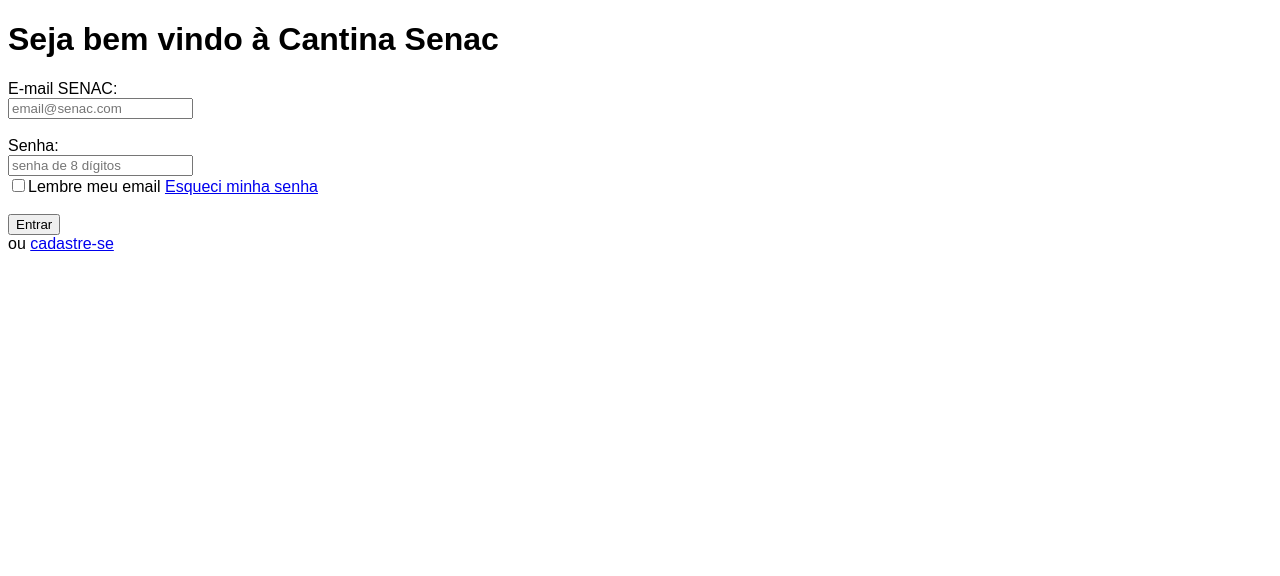
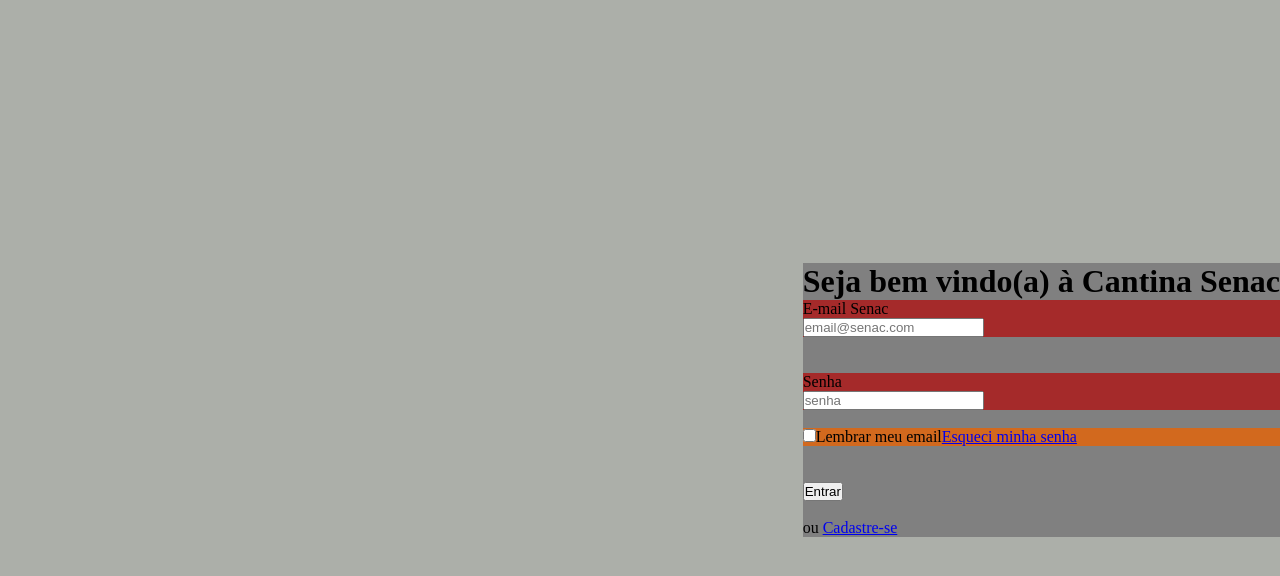
Before and after one commit to prof-lucas-senac/cantina-senac-2025-front, an Angular app: page / in a window 1280 px wide. Shown: the top 576 px of the page. Built offline with nearby package versions, Linux system fonts and the light colour scheme.

Commit message:
colori e ajustei a tela

```diff
--- a/src/app/components/login/login.component.css
+++ b/src/app/components/login/login.component.css
@@ -0,0 +1,21 @@
+.div-principal {
+    display: flex;
+    background-color: rgb(172, 175, 169);
+    height: 100vh;
+    width: 100%;
+    align-items: center;
+    justify-content: flex-end;
+}
+
+.div-formulario{
+    background-color: grey;
+}
+
+.div-input{
+    background-color: brown;
+}
+
+.div-formulario-inferior {
+    display: flex;
+    background-color: chocolate;
+}
--- a/src/app/components/login/login.component.html
+++ b/src/app/components/login/login.component.html
@@ -1,30 +1,61 @@
-<h1>Seja bem vindo à Cantina Senac</h1>
+<div class="div-principal">
 
-<form>
-    <label for="email">E-mail SENAC:</label>
-    <br>
-    <input type="email" id="email" placeholder="email@senac.com">
-</form>
+    <div class="div-formulario">
 
-<br>
+        <h1>Seja bem vindo(a) à Cantina Senac</h1>
 
-<form>
-    <label for="Senha">Senha:</label>
-    <br>
-    <input type="password" id="password" placeholder="senha de 8 dígitos">
-</form>
 
-<input type="checkbox" id="lembrarEmail">
-<label for="lembrarEmail">Lembre meu email  </label>
+        <form>
+            <div class="div-input">
+                <label for="email">E-mail Senac</label>
+                <br>
+                <input type="email" id="email" placeholder="email@senac.com">
+            </div>
 
-<a href="#">Esqueci minha senha</a>
+            <br>
+            <br>
 
-<br>
-<br>
+            <div class="div-input">
+                <label for="senha">Senha</label>
+                <br>
+                <input type="password" id="senha" placeholder="senha">
+            </div>
+        </form>
 
-<button>Entrar</button>
 
-<br>
+        <br>
 
-<label for="Cadastrar">ou </label>
-<a href="#" id="Cadastrar">cadastre-se</a>
+
+        <div class="div-formulario-inferior">
+            <div>
+                <input type="checkbox" id="lembrarEmail">
+
+                <label for="lembrarEmail">Lembrar meu email </label>
+
+
+            </div>
+            <a class="formulario" href="#" id="EsqueciSenha">Esqueci minha senha</a>
+
+        </div>
+
+
+        <br>
+
+        <br>
+
+
+        <button>Entrar</button>
+
+
+        <br>
+
+        <br>
+
+
+        <label for="Cadastrar">ou </label>
+
+
+        <a href="#" id="Cadastrar">Cadastre-se</a>
+    </div>
+
+</div>
--- a/src/styles.css
+++ b/src/styles.css
@@ -1,4 +1,5 @@
 /* You can add global styles to this file, and also import other style files */
-body{
-font-family: Arial, Helvetica, sans-serif;
+*{
+margin: 0;
+padding: 0;
 }
```
